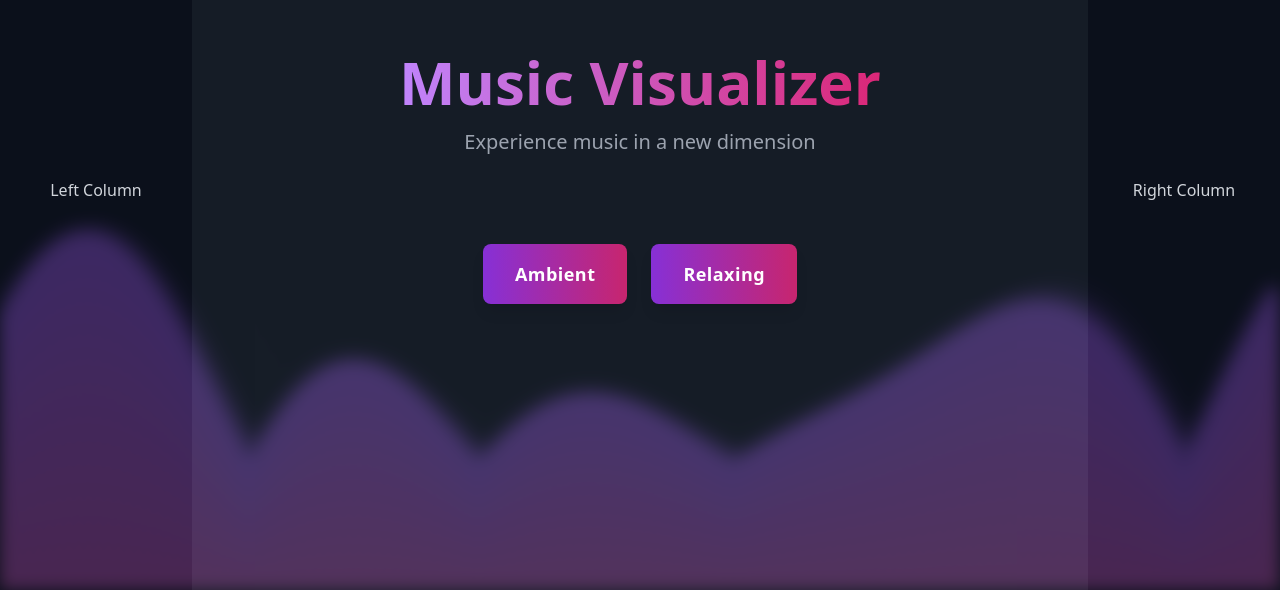
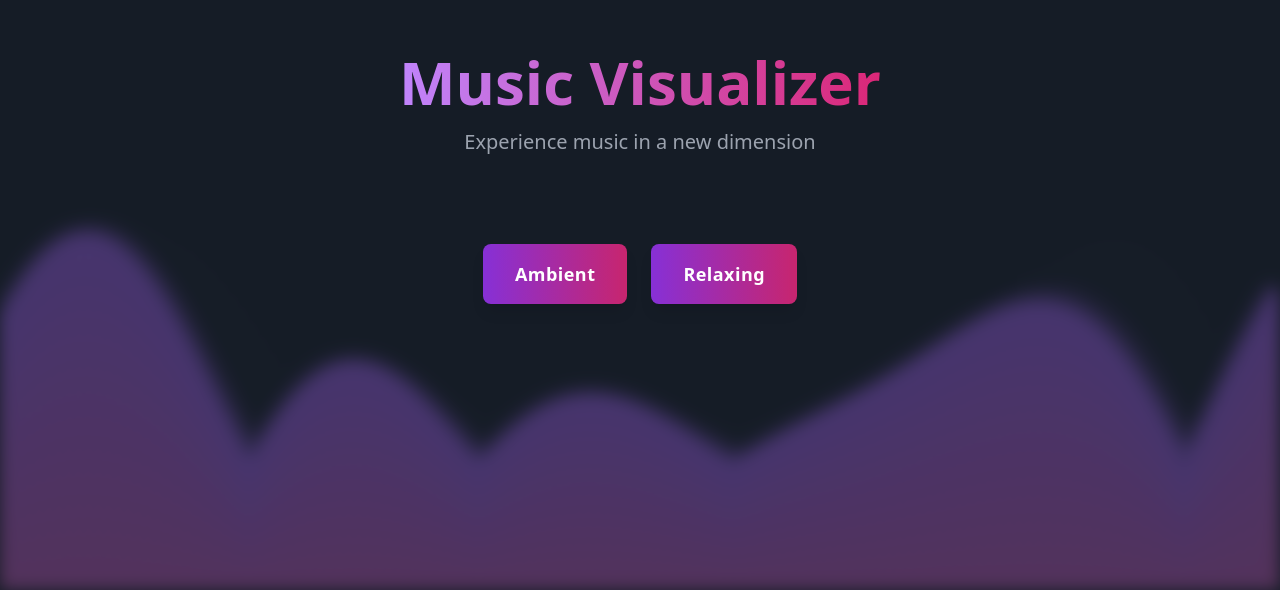
Before and after one commit to BPChance/Music-Visualizer, a plain HTML site: page index.html in a window 1280 px wide. Shown: the part 210-800 px from the top of the page. Drawn offline with nearby package versions, Linux system fonts and the light colour scheme; animation ran at ten frames a second.

Commit message:
Removed side columns

```diff
--- a/index.html
+++ b/index.html
@@ -27,10 +27,6 @@
         <canvas id="visualizer"></canvas>
     </div>
     <div class="min-h-screen flex relative z-10">
-        <!-- left column -->
-        <div class="flex flex-col items-center justify-center bg-gray-900/70 text-gray-300 w-[15%] p-4">
-            <h2>Left Column</h2>
-        </div>
         <!-- Main Content -->
         <div class="flex-grow flex flex-col items-center justify-center bg-gray-800/70 p-4">
             <header class="text-center mb-16">
@@ -44,10 +40,6 @@
                 <button class="mood-button px-8 py-4 rounded-lg bg-gradient-to-r from-purple-600/90 to-pink-600/90 hover:from-purple-500 hover:to-pink-500 transition duration-200 text-lg font-bold text-white shadow-lg backdrop-blur-sm tracking-wide">Relaxing</button>
             </div>
         </div>
-        <!-- right column -->
-        <div class="flex flex-col items-center justify-center bg-gray-900/70 text-gray-300 w-[15%] p-4">
-            <h2>Right Column</h2>
-        </div>
     </div>
     <script src="scripts.js"></script>
 </body>
```
